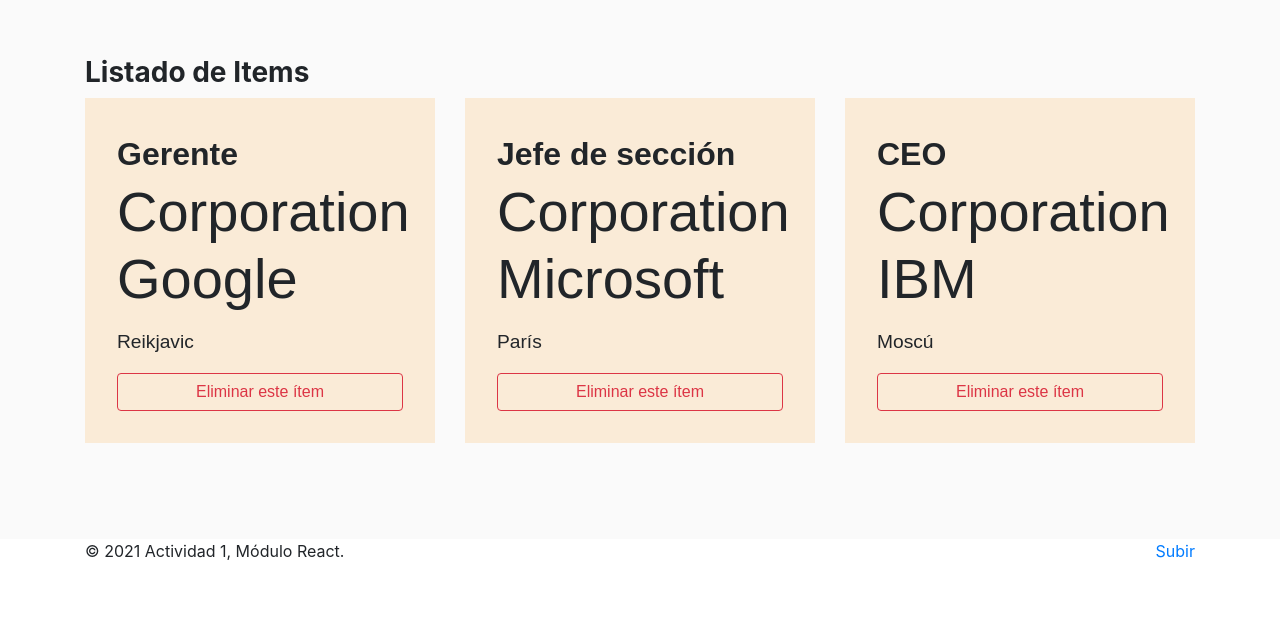
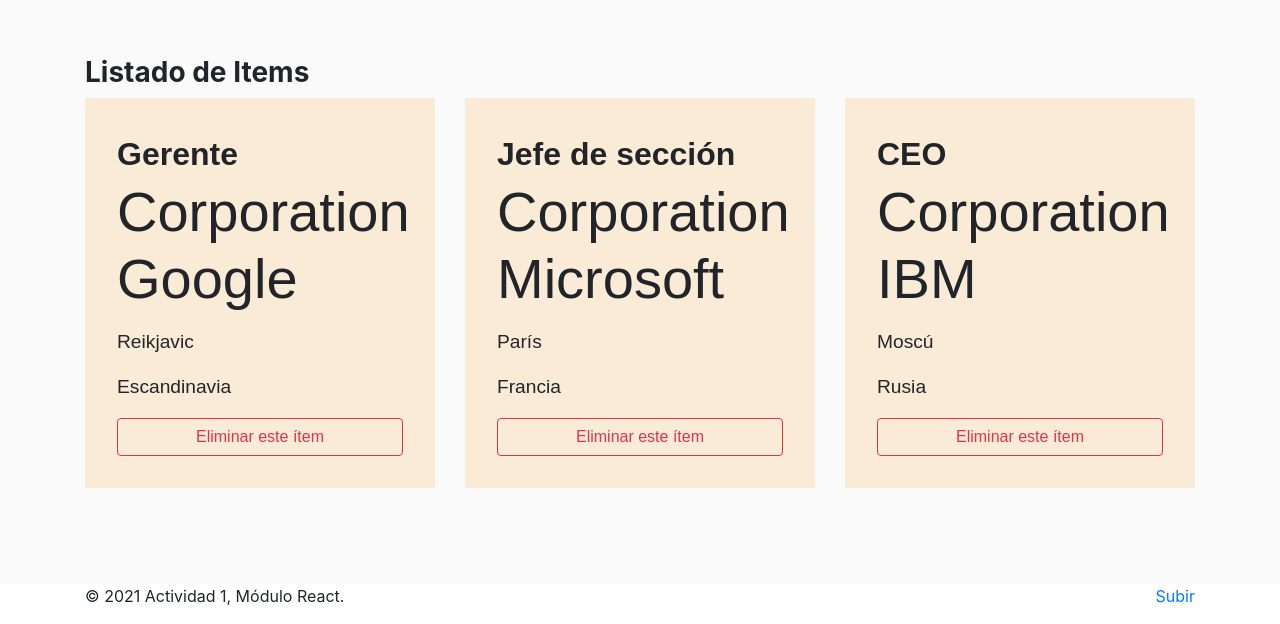
Before and after one commit to ucusita/todo-list, a React (Create React App) app: page / in a window 1280 px wide. Shown: the part 1460-2084 px from the top of the page. Before the commit the page ends 2039 px from the top, so only its background shows below. Built offline with nearby package versions, Linux system fonts and the light colour scheme; a web font is replaced by a local one.

Commit message:
Prescidiendo de la classe item

```diff
--- a/src/components/items/listaItemView.jsx
+++ b/src/components/items/listaItemView.jsx
@@ -13,7 +13,7 @@
     eliminarItem = (elementoBorrar) => {
         console.log("Eliminar item")
         const filtredData = this.state.listaItems.filter(item => item.id !== elementoBorrar);
-        this.setState({ listaItems : filtredData });
+        this.setState({ listaItems: filtredData });
     }
 
     render() {
@@ -28,14 +28,10 @@
                                 <strong>Listado de Items</strong>
                             </h3>
                         </div>
-                        {this.state.listaItems.map((e) => <Item elemento={e} key={e.id} /> ) }
+                        {this.state.listaItems.map((e) =>
 
-                            {
-                                /* <div className="col-sm-6 col-lg-4" key={e.id}>
+                            <div className="col-sm-6 col-lg-4" key={e.id}>
                                 <div className="card-wrap">
-                                    <div className="image-wrap">
-                                        <img src="./images/item.jpg" alt="" />
-                                    </div>
                                     <div className="content-wrap">
                                         <h5 className="mbr-section-title card-title mbr-fonts-style align-center m-0 display-5">
                                             <strong>{e.puesto}</strong>
@@ -44,17 +40,17 @@
                                             <strong>{e.empresa}</strong>
                                         </h6>
                                         <p className="card-text mbr-fonts-style align-center display-7">
-                                        {e.ciudad}
-                        </p>
+                                            {e.ciudad}
+                                        </p>
                                         <p className="card-text mbr-fonts-style align-center display-7">
-                                        {e.pais}
-                        </p>
-                                        <button onClick={this.eliminarItem}>Eliminar este ítem</button>
+                                            {e.pais}
+                                        </p>
+                                        <button onClick={() => { this.eliminarItem(e.id) }} className="btn btn-outline-danger btn-block display-4">Eliminar este ítem</button>
                                     </div>
                                 </div>
-                            </div> */
-                            }
-
+                            </div>
+                        )
+                        }
                     </div>
                 </div>
             </section>
```
